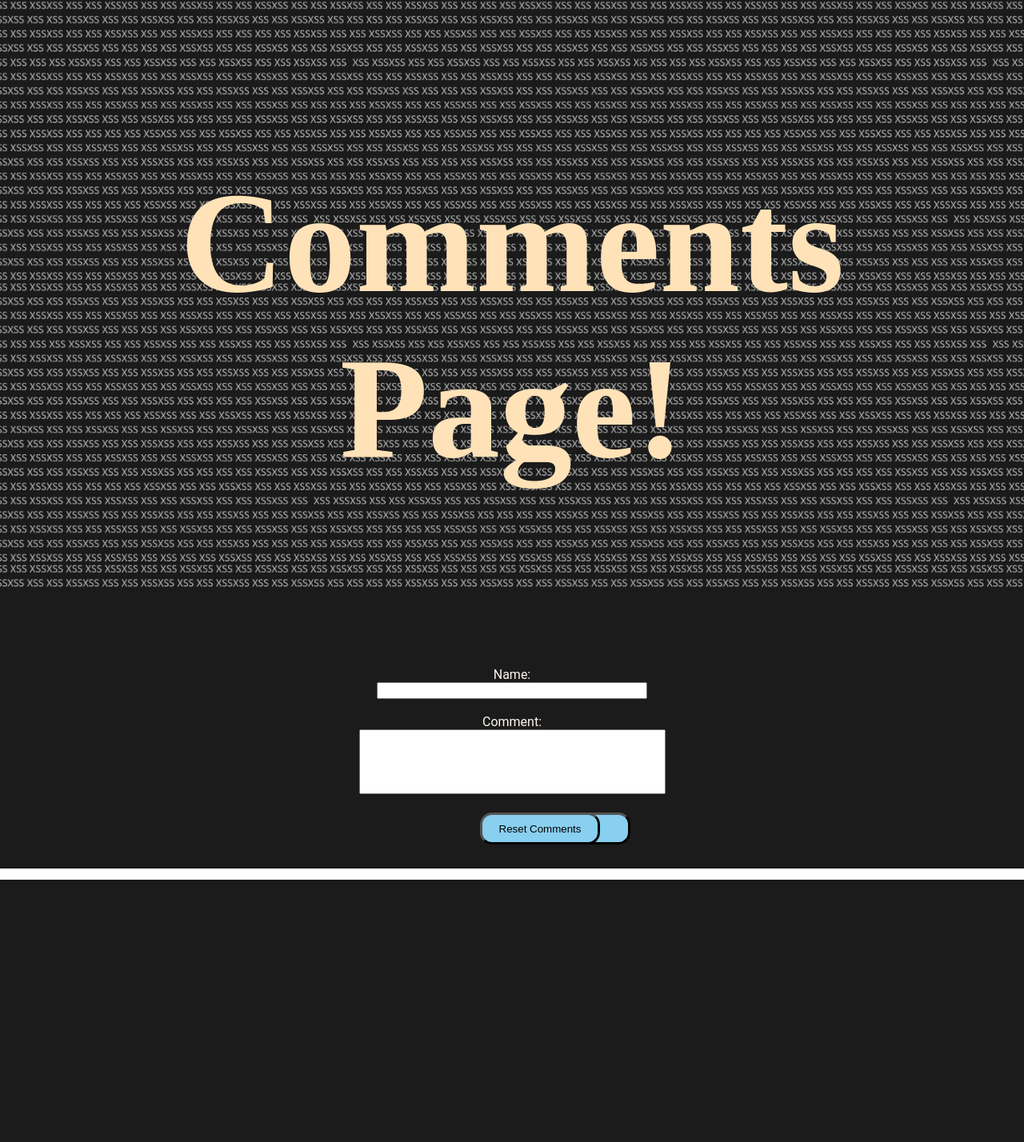
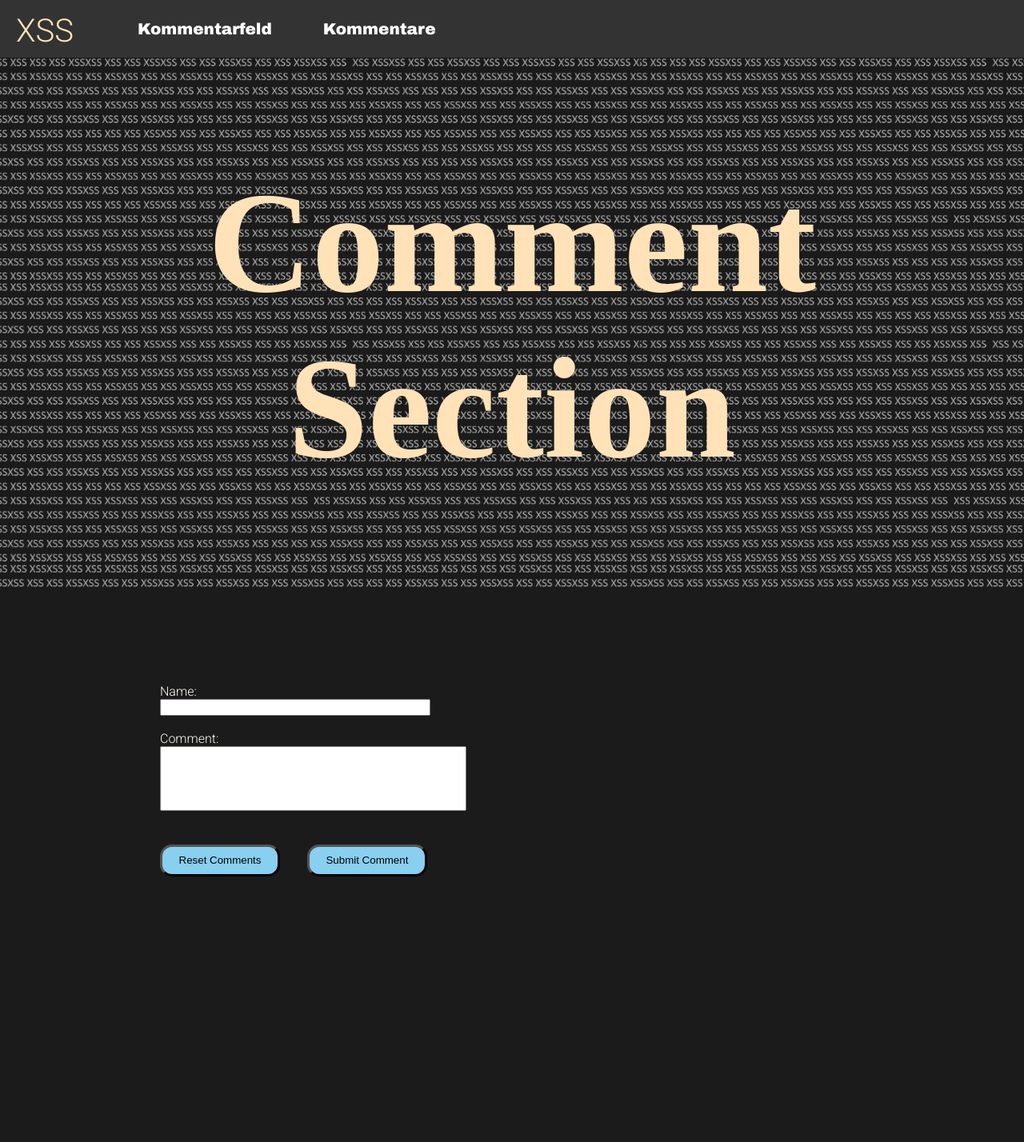
Before and after one commit to Chrigi2486/XSSProjekt, a Flask app: page /comments/ in a window 1280 px wide; the page is wider, and only the part inside the window is pictured. Shown: that part at 80% size. Before the commit the page ends 1100 px from the top of that part, so only its background shows below. Run offline with Flask 2, Linux system fonts and the light colour scheme.

Commit message:
Final Update. Added the search field and finished the comment section

```diff
--- a/static/main.css
+++ b/static/main.css
@@ -91,7 +91,6 @@ h3 {
 }
 
 p { /* Eigenschaften von paragraph p */
-  color: white;
   text-align: center;
   padding-bottom: 0px;
   text-decoration: none;
@@ -126,6 +125,8 @@ footer { /* Einstellungen für Footer ganz am Ende mit unseren Namen */
 
 .comments { /* Auflistungspunkte rauslöschen */
   list-style-type: none;
+  padding-left: 200px;
+  padding-bottom: 200px;
 }
 
 .comments li { /* Kommentarfeldformatierung */
@@ -193,23 +194,15 @@ footer { /* Einstellungen für Footer ganz am Ende mit unseren Namen */
 
 .commentform { /* Box mit den Comments-settings */
   position: relative;
-  text-align: center;
-  margin: -121px auto;
+  padding-left: 200px;
+  text-align: left;
   width: 100%;
-  padding-top: 100px;
-  padding-bottom: 30px;
   background-color: #1B1B1B;
 }
 
-.submit { /* submit_Button */
-  position: relative;
-  right: -5.7%;
-}
-
-.resetcomments { /* resetcomments-Button */
-  position: relative;
-  left: 400%;
-  top: -28px;
+#buttons {
+  padding-left: 200px;
+  padding-bottom: 100px;
 }
 
 .button { /* Allg. Einstellungen für Buttons */
@@ -219,6 +212,8 @@ footer { /* Einstellungen für Footer ganz am Ende mit unseren Namen */
   background: #89CFF0;
   border-color: black;
   border-width: 3px;
+  display: inline-block;
+  margin-right: 30px;
 }
 
 .button:hover { /* Animation für Button */
@@ -288,3 +283,13 @@ footer { /* Einstellungen für Footer ganz am Ende mit unseren Namen */
   font-size: 40px;
   font: "Roboto";
 }
+
+#Suchfeld {
+  padding-left: 200px;
+}
+
+#Suchergebnis {
+  padding-left: 200px;
+  padding-top: 100px;
+  padding-bottom: 200px;
+}
--- a/templates/comments.html
+++ b/templates/comments.html
@@ -1,25 +1,35 @@
 <!DOCTYPE html>
 <html>
 	<head>
+		<link rel="preconnect" href="https://fonts.gstatic.com">
+		<link href="https://fonts.googleapis.com/css2?family=Roboto:wght@300&display=swap" rel="stylesheet">
 		<link rel="stylesheet" href="/static/main.css" type="text/css">
 		<link rel="stylesheet" href="../static/main.css" type="text/css">
-		<title>Comments</title>
+		<title>Comment Section</title>
 	</head>
-	<body >
-		<h1>Comments Page!</h1>
+	<body style="background: #1B1B1B;">
+		<header>
+			<ul class="topnavigation list-inline">
+				<li id="icon"><a id="iconlink" href="/">XSS</a></li>
+				<li><a href="#Kommentarfeld">Kommentarfeld</a></li>
+				<li><a href="#Kommentare">Kommentare</a></li>
+			</ul>
+		</header>
+		<h1>Comment Section</h1>
 
-			<form class="commentform" action="/comments/post/" method="post" autocomplete="off" >
-				<label>Name:</label><br>
-				<input type="text" name="name" style="width: 330px;"><br><br>
-				<label>Comment:</label><br>
-				<textarea name="comment" cols="45" rows="5"></textarea><br><br>
-				<input type="submit" value="Submit" class="submit button">
-			</form>
-			<form action="/comments/reset/" method="post">
-				<input type="submit" value="Reset Comments" class="resetcomments button">
-			</form>
+		<form id="Kommentarfeld" class="commentform" action="/comments/post/" method="post" autocomplete="off">
+			<label>Name:</label><br>
+			<input type="text" name="name" style="width: 330px;"><br><br>
+			<label>Comment:</label><br>
+			<textarea name="comment" cols="45" rows="5"></textarea><br><br>
+		</form>
+		<form id="Reset" action="/comments/reset/" method="post"></form>
+		<div id=buttons>
+			<button class="button" type="submit" form="Reset">Reset Comments</button>
+			<button class="button" type="submit" form="Kommentarfeld" formaction="/comments/post/" formmethod="post">Submit Comment</button>
+		</div>
 
-		<ul class="comments">
+		<ul id="Kommentare" class="comments">
 			{{comments | safe}}
 		</ul>
 	</body>
--- a/templates/main.html
+++ b/templates/main.html
@@ -40,7 +40,7 @@
 				<img class="imgright" src="../static/persistentes_cross_site_scripting_neu_DE_desktop.png" src="/static/persistentes_cross_site_scripting_neu_DE_desktop.png">
 				Beim persistenten Cross-Site Scripting nutzt der Angreifer wieder eine Sicherheitslücke auf dem Server aus, wie beispielsweise ein Kommentarfeld ohne Sicherheitsmassnahmen. Dies ermöglicht es ihm seinen Schadcode dort einzufügen. Nun wird dieser Schadcode allerdings dauerhaft (persistent) in der Datenbank des Webservers und somit auch auf dessen Webseite gespeichert. Der Angreifer braucht also nicht einmal mehr einen Link dem User unterzuschieben, da alle Clients, die diese Webseite besuchen, den Schadcode ausführen. <br> Grundsätzlich sind alle Webanwendungen, die Benutzereingaben auf dem Server speichern und erneut ausgeben, der dauernden Gefahr ausgesetzt von dieser Art von kontinuierlichem XSS-Angriff betroffen zu werden, es sei denn die Eingabe wird sorgfältig geprüft. Mit dieser Art von Angriff können Hacker beispielsweise große Mengen an Anmeldeinformationen aus nicht ausreichend gesicherten Foren stehlen oder durch die vielen Infizierten User der Webseite weiterführende DDOS-Angriffe ausführen oder Crypto-Mining betreiben.
 				<div id="link-container">
-	    			<a href="comments/"> Comment section</a>
+	    			<a href="comments/">Comment Section</a>
 				</div>
 				<p>Probiere die persistente Attacke auf unserer Website selber aus. Klicke dafür auf den Link oben.</p>
 			</article>
@@ -50,6 +50,10 @@
 				<h3>Reflektiertes Cross-site Scripting</h3>
 				<img class="imgleft" src="../static/reklektiertes_cross_site_scripting_neu_DE_desktop.png" src="/static/reklektiertes_cross_site_scripting_neu_DE_desktop.png">
 				Beim reflektierenden beziehungsweise nicht-persistenten Cross-Site Scripting wird der Schadcode in einen URL implementiert. Ruft ein Nutzer die präparierte Adresse über einen Webbrowser auf, wird das schadhafte Skript mitgeschickt. Nicht ausreichend gesicherte Server untersuchen den Code nicht genügend und erstellen für den User die manipulierte Website mit dem Schadcode der Angreifer. Macht der User nun eine Eingabe, könnte der Angreifer diese Angaben klauen. Diese Art von Angriff ist daher sehr heikel, da sie für den User nicht umgehend feststellbar ist. Der User hat das Gefühl, dass er sich auf der angeblich vertrauenswürdigen Website befindet. Würde der User die Website mit dem richtigen Link laden, wäre auch kein Schadcode in der Webanwendung enthalten.
+				<div id="link-container">
+	    			<a href="search/">Search Field</a>
+				</div>
+				<p>Probiere die reflektierte Attacke auf unserer Website selber aus. Klicke dafür auf den Link oben.</p>
 			</article>
 		</div>
 		<div class="black">
```
Also changed, not shown: templates/search.html (+17 -7 lines).
